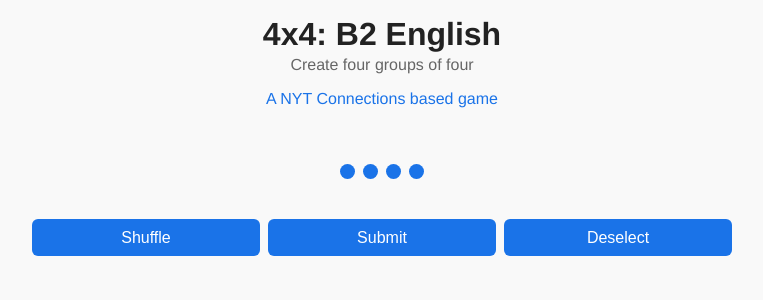
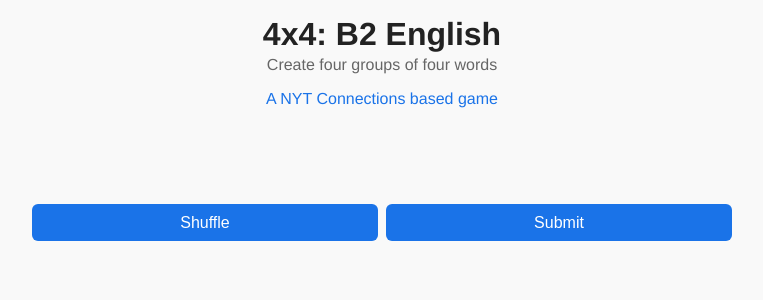
Before and after one commit to Nerea-fernandezM/4x4, a Flask app: page / in a window 1280 px wide. Shown: the top 300 px of the page, without its empty margins (258-1021 px from the left). Run offline with Flask 3, Linux system fonts and the light colour scheme; data that the repository does not hold is empty; some libraries are stand-ins or nearby versions.

Commit message:
Update index.html
Hacer cambios DESELECT

```diff
--- a/templates/index.html
+++ b/templates/index.html
@@ -108,7 +108,7 @@
 
   <div class="container">
     <h1>4x4: B2 English</h1>
-    <p class="subtitle">Create four groups of four</p>
+    <p class="subtitle">Create four groups of four words</p>
     <p class="subtitle">
       <a href="https://www.nytimes.com/games/connections" target="_blank">A NYT Connections based game</a>
     </p>
@@ -122,7 +122,6 @@
     <div class="controls" id="controls">
       <button id="shuffleBtn">Shuffle</button>
       <button id="submitBtn">Submit</button>
-      <button id="deselectBtn">Deselect</button>
     </div>
   </div>
 
```
